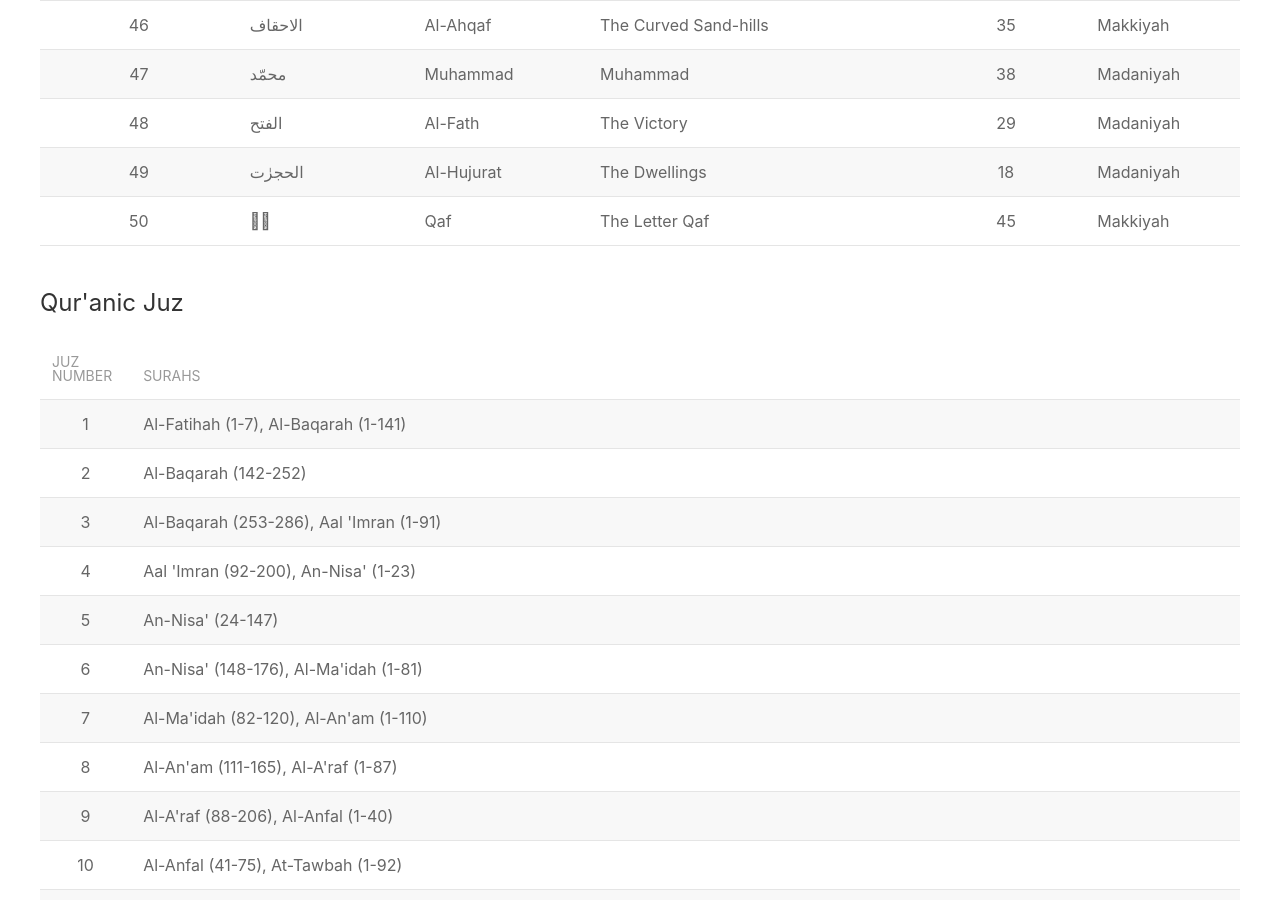
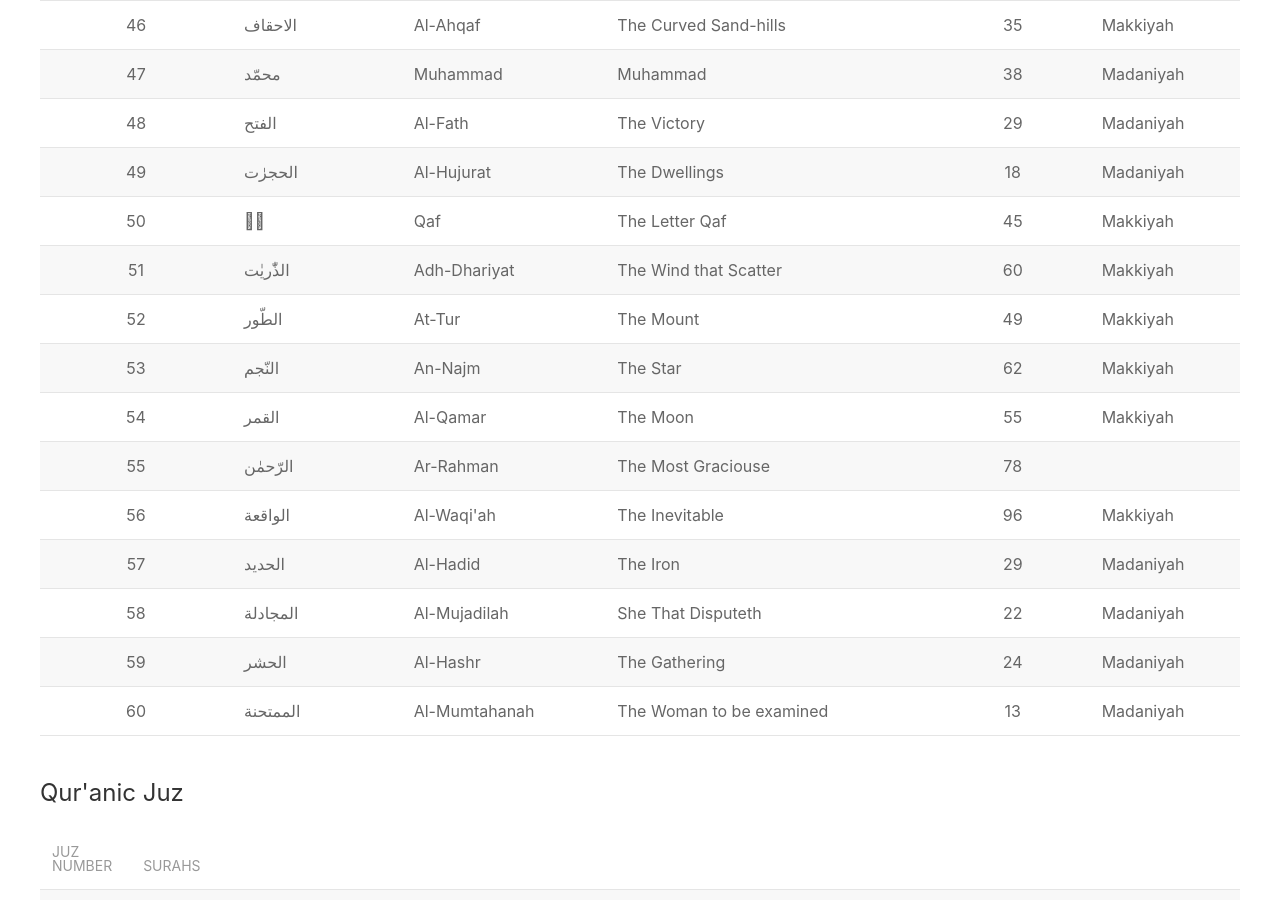
Before and after one commit to alqurankarim/alqurankarim.github.io, a Jekyll site: the page built from _pages/quran/types.html, in a window 1280 px wide and 900 px high, scrolled down 2345 px. Built offline with Jekyll 4.4.1, drawn with Linux system fonts in a browser that asks for light colours; nearby versions of some CDN libraries.

Commit message:
Update quran.yml

```diff
--- a/_data/quran.yml
+++ b/_data/quran.yml
@@ -300,6 +300,66 @@ quranic_chapters:
     ayah_count: 45
     surah_number: 50
     type: Makkiyah
+  - name: The Wind that Scatter
+    latin_name: Adh-Dhariyat
+    arabic_name: "الذّٰريٰت"
+    ayah_count: 60
+    surah_number: 51
+    type: Makkiyah
+  - name: The Mount
+    latin_name: At-Tur
+    arabic_name: "الطّور"
+    ayah_count: 49
+    surah_number: 52
+    type: Makkiyah
+  - name: The Star
+    latin_name: An-Najm
+    arabic_name: "النّجم"
+    ayah_count: 62
+    surah_number: 53
+    type: Makkiyah
+  - name: The Moon
+    latin_name: Al-Qamar
+    arabic_name: "القمر"
+    ayah_count: 55
+    surah_number: 54
+    type: Makkiyah
+  - name: The Most Graciouse
+    latin_name: Ar-Rahman
+    arabic_name: "الرّحمٰن"
+    ayah_count: 78
+    surah_number: 55
+    type:
+  - name: The Inevitable
+    latin_name: Al-Waqi'ah
+    arabic_name: "الواقعة"
+    ayah_count: 96
+    surah_number: 56
+    type: Makkiyah
+  - name: The Iron
+    latin_name: Al-Hadid
+    arabic_name: "الحديد"
+    ayah_count: 29
+    surah_number: 57
+    type: Madaniyah
+  - name: She That Disputeth
+    latin_name: Al-Mujadilah
+    arabic_name: "المجادلة"
+    ayah_count: 22
+    surah_number: 58
+    type: Madaniyah
+  - name: The Gathering
+    latin_name: Al-Hashr
+    arabic_name: "الحشر"
+    ayah_count: 24
+    surah_number: 59
+    type: Madaniyah
+  - name: The Woman to be examined
+    latin_name: Al-Mumtahanah
+    arabic_name: "الممتحنة"
+    ayah_count: 13
+    surah_number: 60
+    type: Madaniyah
 
 
 #Quranic Juz/Para
```
